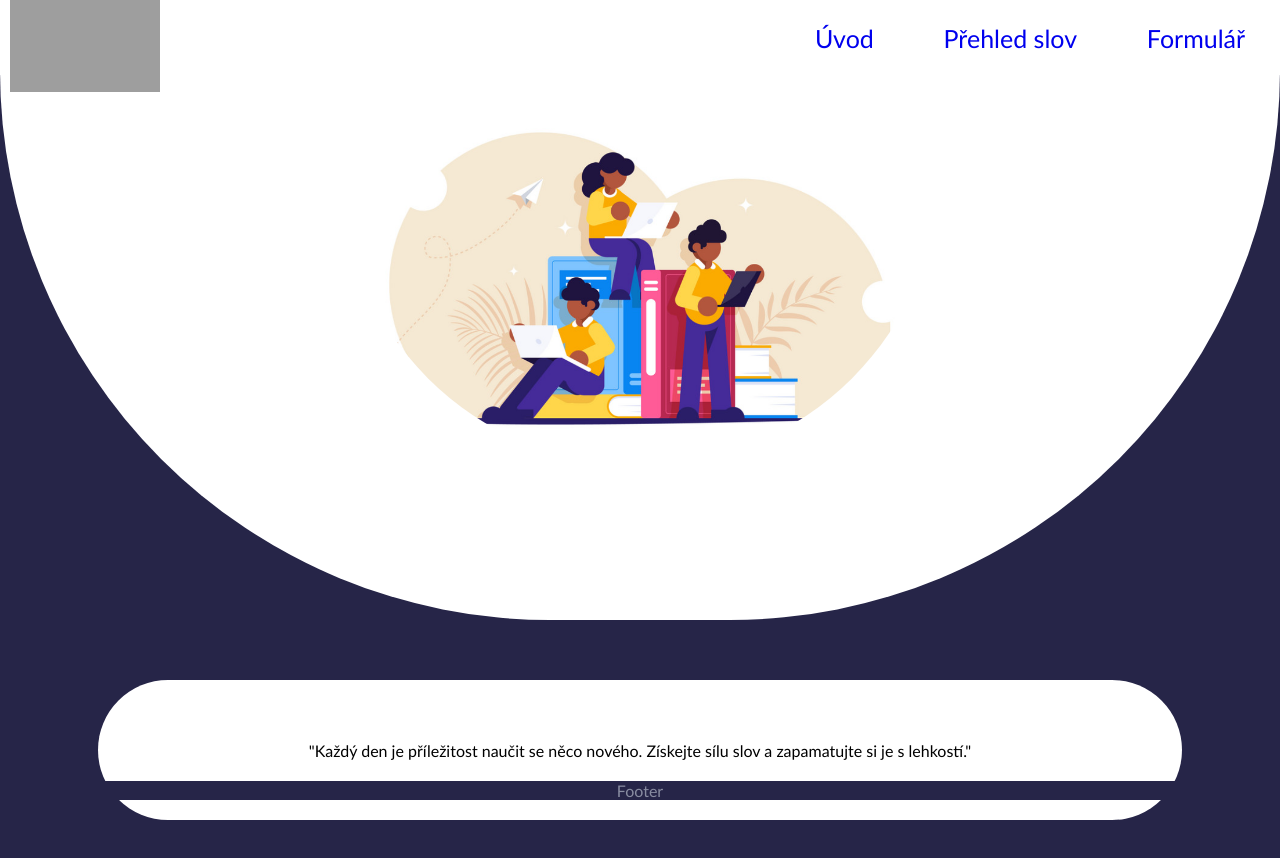
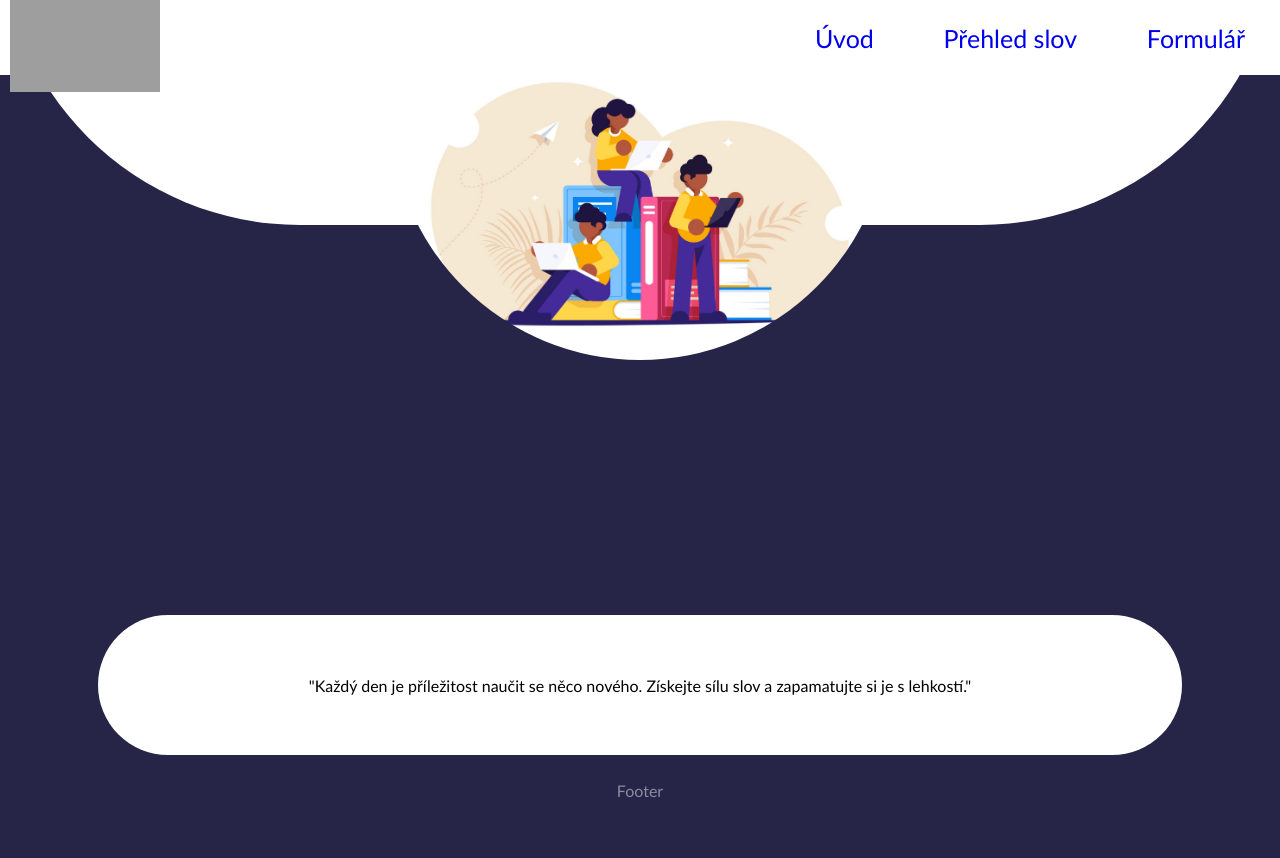
Before and after one commit to DenisaZem/my-lexicon, a React (Create React App) app: page / in a window 1280 px wide. Shown: the top 858 px of the page. Built offline with nearby package versions, Linux system fonts and the light colour scheme; grey boxes are pictures that could not be loaded.

Commit message:
Fix function of IntroPage with NavBar

```diff
--- a/src/scss/components/navBar.scss
+++ b/src/scss/components/navBar.scss
@@ -11,33 +11,34 @@
       transform: translate(0, -50%);
       height: 88px;
       background: linear-gradient(to bottom right, #ffffff 27%, $dark-blue 39%);
-
-
       border-radius: 50%;
       opacity: 0;
       transition: 0.6s;
   }
 
-
   .background.open {
       height: 300vh;
       opacity: 1;
+      z-index: 15;
   }
 
   .background_black {
     position: fixed;
     top: 0;
     left: 0;
-    width: 100%;
-    height: 100%;
+    // width: 100%;
+    // height: 100%;
     opacity: 0;
     background-color: black;
-    z-index: 0; /* Zajištění, aby bylo nad .background */
+    z-index: 0;
     transition: 0.6s;
 }
 
 .background_black.open {
-    opacity: 0.7; /* nebo jakoukoliv hodnotu, která vám vyhovuje */
+    opacity: 0.7;
+    z-index: 15;
+    width: 100%;
+    height: 100%;
 }
 
   .navBar {
@@ -67,6 +68,7 @@
           list-style: none;
           width: 50%;
           max-width: 500px;
+          z-index: 15;
 
           li {
               font-size: 25px;
@@ -83,7 +85,6 @@
       }
 
       @media screen and (max-width: 800px) {
-
           .menu-icon,
           .menu-icon-cancel {
               visibility: visible;
@@ -93,6 +94,7 @@
               height: 30px;
               margin: 10px;
               transition: transform 0.3s ease;
+
               &:hover {
                   transform: scale(1.3);
               }
@@ -116,12 +118,14 @@
               background-color: transparent;
               text-align: center;
               transition: 0.6s;
+              z-index: 15;
           }
 
           .navBar--list.show {
               display: flex;
               z-index: 100;
               height: 150px;
+              z-index: 15;
 
               li {
                   font-size: 25px;
--- a/src/scss/layouts/introPage.scss
+++ b/src/scss/layouts/introPage.scss
@@ -6,23 +6,22 @@
     justify-content: center;
     align-items: center;
 
-
     .mainWall__peopleImage {
-        width: 600px;
-        border-radius: 0 0 700px 700px;
+        width: 500px;
+        border-radius: 0 0 300px 300px;
         position: absolute;
-        top: 60px;
+        top: 22px;
         z-index: 1;
         transition: height 0.3s ease-in-out;
     }
 
     .mainWall__whiteBoard {
         background-color: rgb(255, 255, 255);
-        border-radius: 0 0 700px 700px;
-        height: 550px;
+        border-radius: 0 0 300px 300px;
+        height: 420px;
         width: 100%;
         position: relative;
-        top: -50px;
+        top: -380px;
         z-index: 0;
     }
 
@@ -34,7 +33,7 @@
         width: 80%;
         height: 10%;
         margin: 10px;
-        border-radius: 300px;
+        border-radius: 100px;
         padding: 30px;
         color: rgb(0, 0, 0);
         z-index: 0;
```
Lines whose indentation alone changed are shown as unchanged.
